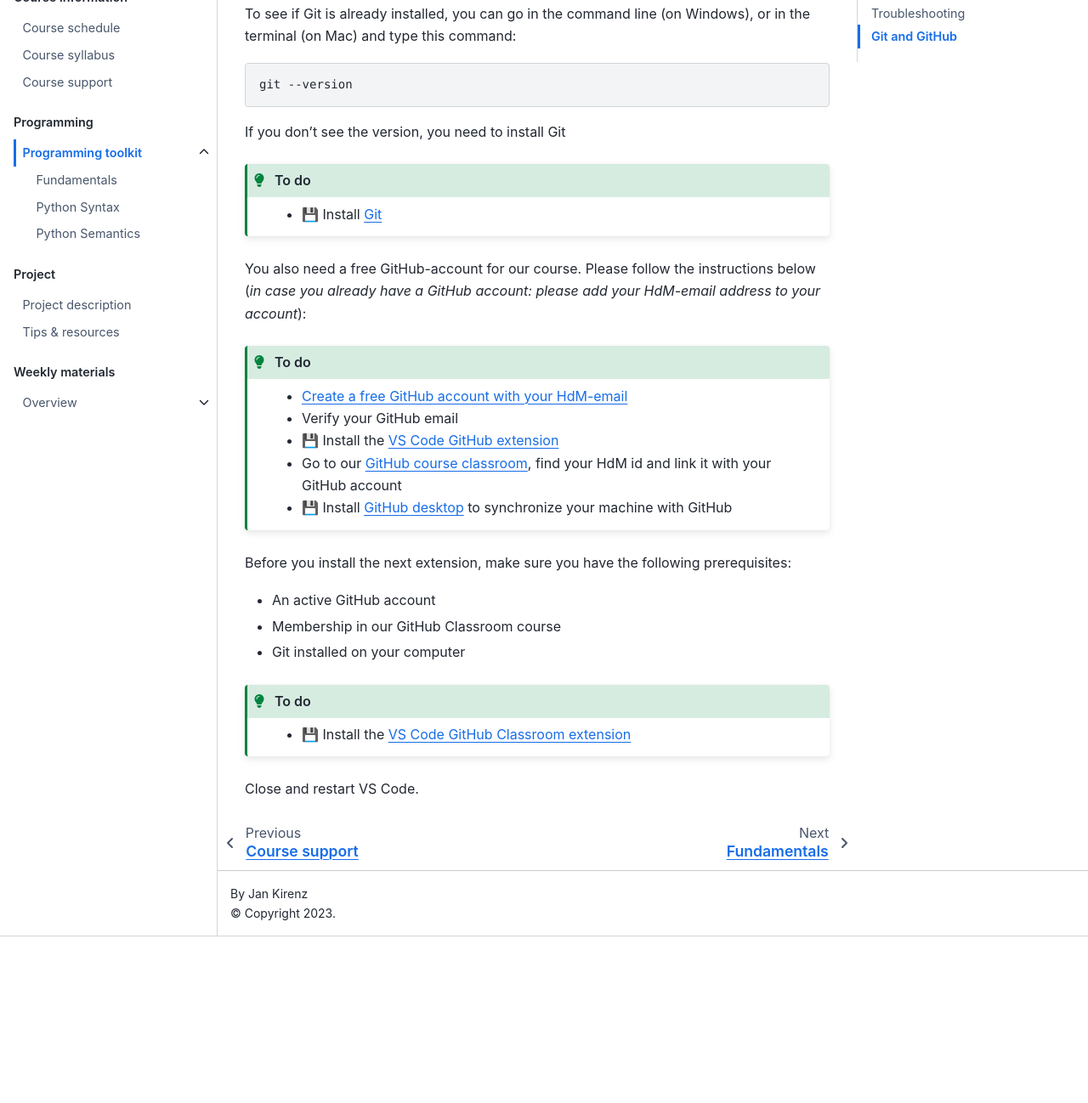
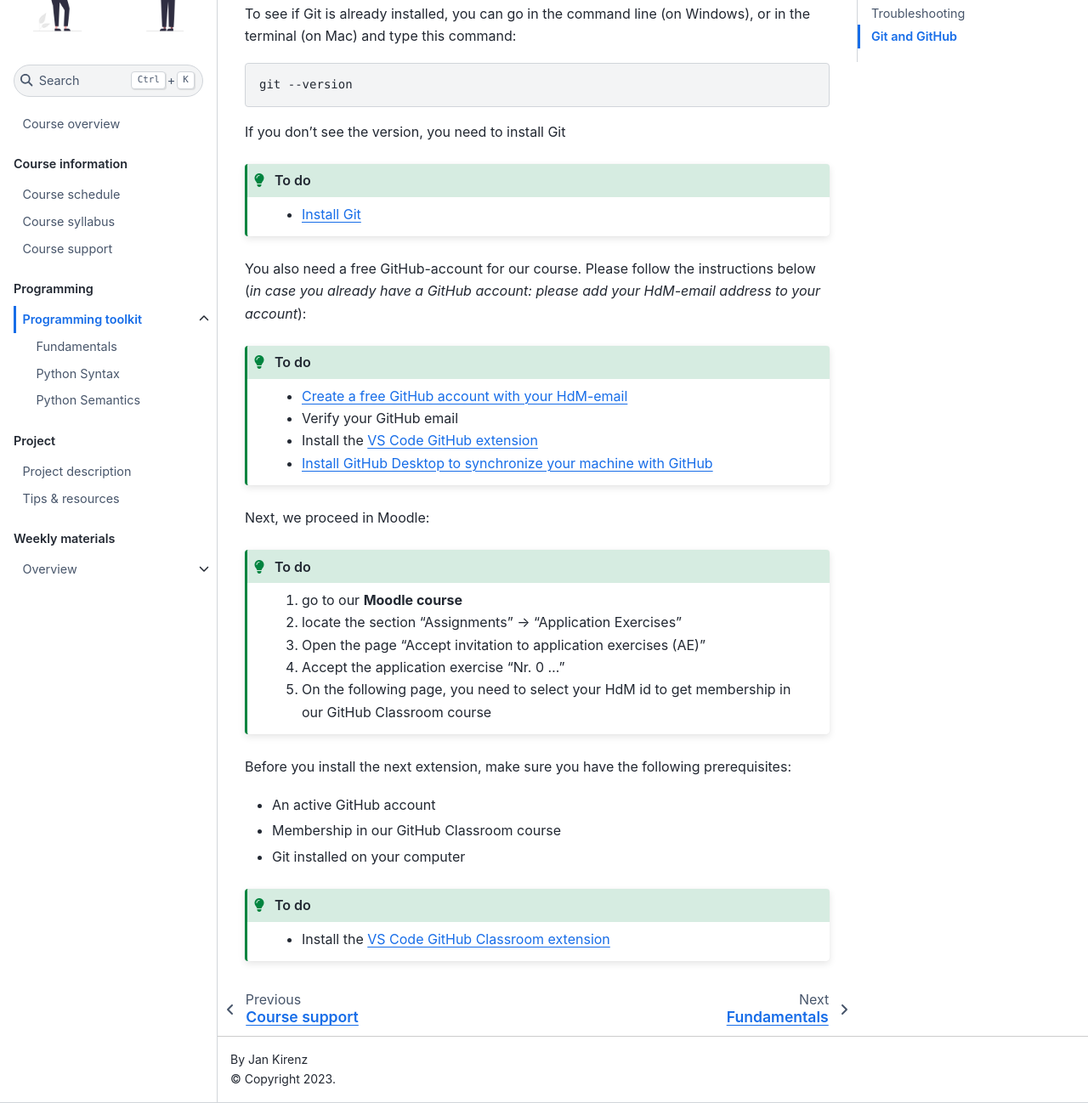
Before and after one commit to dst-ws22/website, a Jupyter Book: the page built from docs/programming-toolkit.md, in a window 1280 px wide and 1400 px high, scrolled down 6068 px, cut to the strip 102-1400 px from the top of the window. Shown: the whole strip at 85% size. Built offline with Jupyter Book 1.0.4 settings and Sphinx 7.4.7 and the Sphinx Book theme 1.1.4, drawn with Linux system fonts in a browser that asks for light colours; comment, search, counter and statistics services are not loaded; before the commit the page ends 7272 px from its top, so only the background shows below that.

Commit message:
Update programming-toolkit.md

````diff
--- a/docs/programming-toolkit.md
+++ b/docs/programming-toolkit.md
@@ -227,7 +227,6 @@
 - [Windows](https://stackoverflow.com/a/61937090/14796848)
 - [Mac](https://stackoverflow.com/a/55203534/14796848)
 
-
 (github)=
 ## Git and GitHub
 
@@ -249,6 +248,7 @@
 
 <br>
 
+
 To see if Git is already installed, you can go in the command line (on Windows), or in the terminal (on Mac) and type this command:
 
 ```bash
@@ -260,23 +260,32 @@
 ```{admonition} To do
 :class: tip
 
-- 💾 Install [Git](https://git-scm.com/downloads)
+- [Install Git](https://git-scm.com/downloads)
 ```
 
-
 You also need a free GitHub-account for our course. Please follow the instructions below (*in case you already have a GitHub account: please add your HdM-email address to your account*):
-
 
 ```{admonition} To do
 :class: tip
 
 - [Create a free GitHub account with your HdM-email](https://github.com/join)
 - Verify your GitHub email
-- 💾 Install the [VS Code GitHub extension](https://code.visualstudio.com/docs/editor/github)
-- Go to our [GitHub course classroom](https://classroom.github.com/classrooms/114822519-dst-ws22/roster), find your HdM id and link it with your GitHub account
-- 💾 Install [GitHub desktop](https://desktop.github.com/) to synchronize your machine with GitHub
+- Install the [VS Code GitHub extension](https://code.visualstudio.com/docs/editor/github)
+- [Install GitHub Desktop to synchronize your machine with GitHub](https://desktop.github.com/)
 ```
 
+Next, we proceed in Moodle:
+
+```{admonition} To do
+:class: tip
+
+1. go to our **Moodle course**
+2. locate the section "Assignments" -> "Application Exercises"
+3. Open the page "Accept invitation to application exercises (AE)"
+4. Accept the application exercise "Nr. 0 ..."
+5. On the following page, you need to select your HdM id to get membership in our GitHub Classroom course
+
+```
 
 Before you install the next extension, make sure you have the following prerequisites:
 
@@ -287,8 +296,6 @@
 ```{admonition} To do
 :class: tip
 
--  💾 Install the [VS Code GitHub Classroom extension](https://marketplace.visualstudio.com/items?itemName=GitHub.classroom&ssr=false#overview)
+- Install the [VS Code GitHub Classroom extension](https://marketplace.visualstudio.com/items?itemName=GitHub.classroom&ssr=false#overview)
 
 ```
-
-Close and restart VS Code.
````
